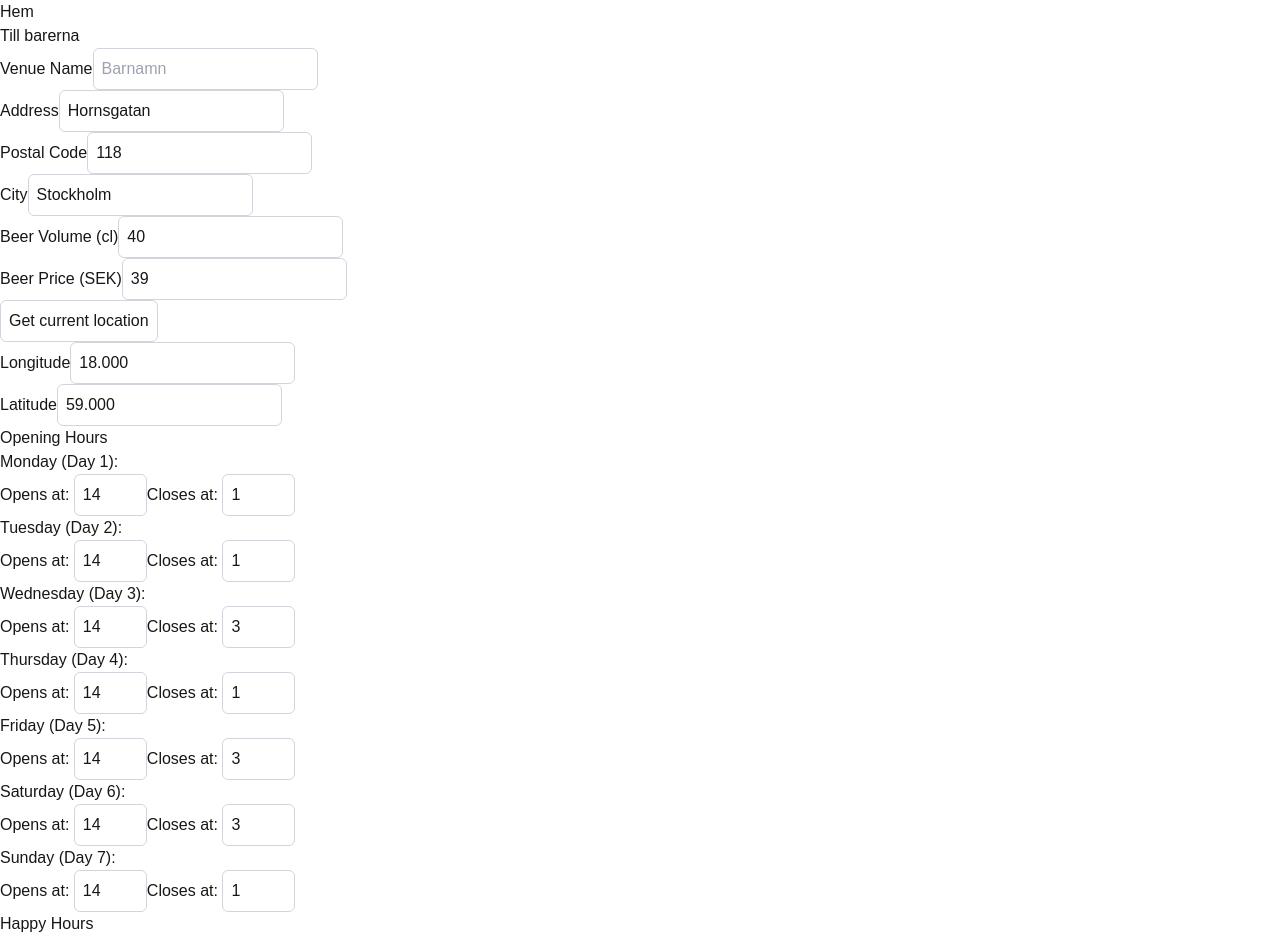
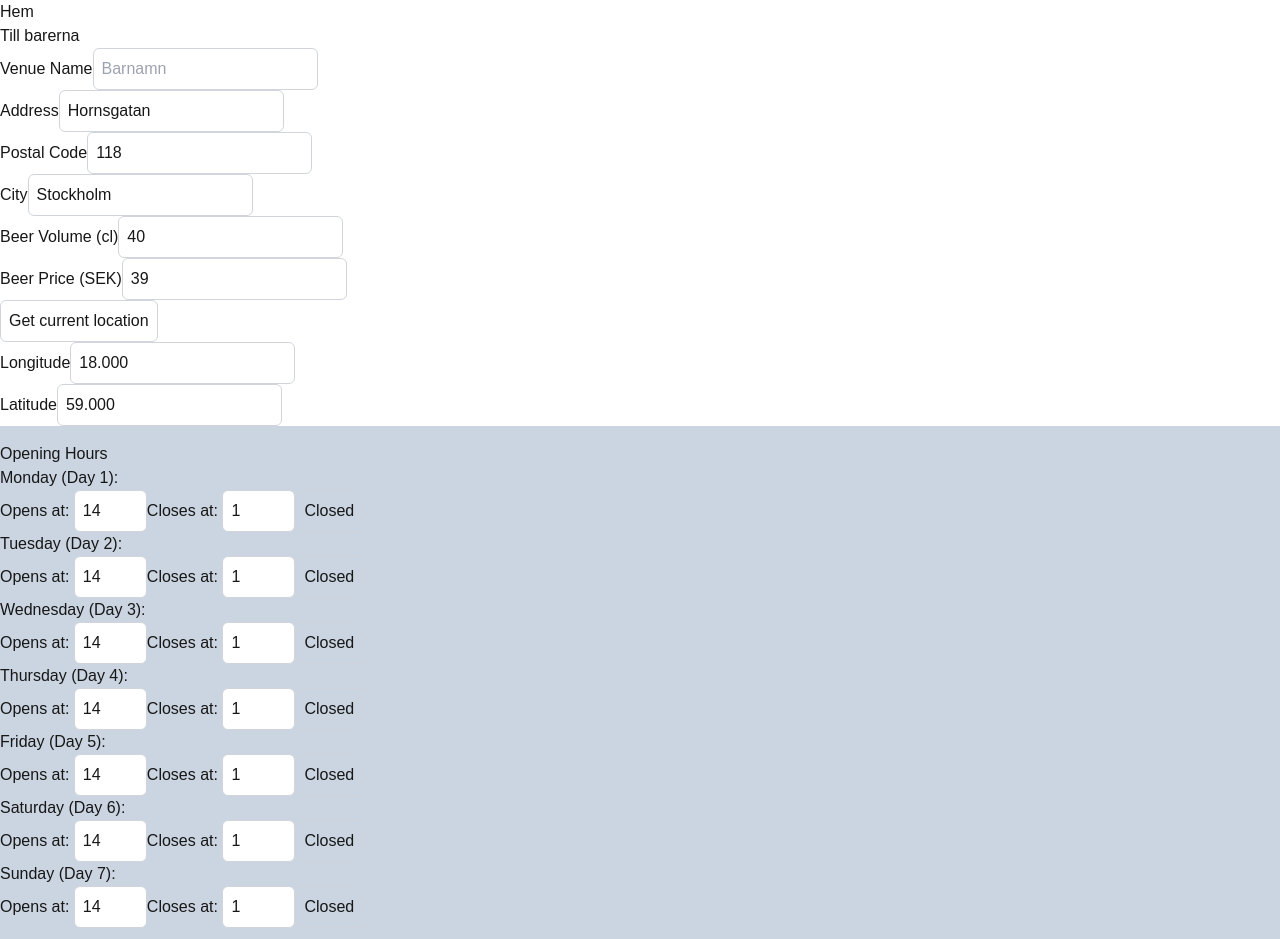
Before and after one commit to nickenickenicke/billig-bars, a Next.js app: page /bar-admin in a window 1280 px wide. Shown: the top 939 px of the page. Built offline with nearby package versions, Linux system fonts and the light colour scheme.

Commit message:
Created Opening hours component

```diff
--- a/src/app/bar-admin/page.tsx
+++ b/src/app/bar-admin/page.tsx
@@ -1,6 +1,7 @@
 import { insertBar } from '@/actions/formActions'
 import { FormInput } from '@/components/form/FormInput'
 import { FormLatLong } from '@/components/form/FormLatLong'
+import { FormOpeningHours } from '@/components/form/FormOpeningHours'
 
 export default async function Bars() {
   return (
@@ -40,67 +41,7 @@ export default async function Bars() {
 
       <FormLatLong />
 
-      <div className="opening-hours">
-        <h3>Opening Hours</h3>
-        <div id="opening-hours-container">
-          <div className="form-group">
-            <label>Monday (Day 1):</label>
-            <div>
-              Opens at: <input type="number" name="opens_at_1" min="0" max="23" defaultValue="14" />
-              Closes at:{' '}
-              <input type="number" name="closes_at_1" min="0" max="23" defaultValue="1" />
-            </div>
-          </div>
-          <div className="form-group">
-            <label>Tuesday (Day 2):</label>
-            <div>
-              Opens at: <input type="number" name="opens_at_2" min="0" max="23" defaultValue="14" />
-              Closes at:{' '}
-              <input type="number" name="closes_at_2" min="0" max="23" defaultValue="1" />
-            </div>
-          </div>
-          <div className="form-group">
-            <label>Wednesday (Day 3):</label>
-            <div>
-              Opens at: <input type="number" name="opens_at_3" min="0" max="23" defaultValue="14" />
-              Closes at:{' '}
-              <input type="number" name="closes_at_3" min="0" max="23" defaultValue="3" />
-            </div>
-          </div>
-          <div className="form-group">
-            <label>Thursday (Day 4):</label>
-            <div>
-              Opens at: <input type="number" name="opens_at_4" min="0" max="23" defaultValue="14" />
-              Closes at:{' '}
-              <input type="number" name="closes_at_4" min="0" max="23" defaultValue="1" />
-            </div>
-          </div>
-          <div className="form-group">
-            <label>Friday (Day 5):</label>
-            <div>
-              Opens at: <input type="number" name="opens_at_5" min="0" max="23" defaultValue="14" />
-              Closes at:{' '}
-              <input type="number" name="closes_at_5" min="0" max="23" defaultValue="3" />
-            </div>
-          </div>
-          <div className="form-group">
-            <label>Saturday (Day 6):</label>
-            <div>
-              Opens at: <input type="number" name="opens_at_6" min="0" max="23" defaultValue="14" />
-              Closes at:{' '}
-              <input type="number" name="closes_at_6" min="0" max="23" defaultValue="3" />
-            </div>
-          </div>
-          <div className="form-group">
-            <label>Sunday (Day 7):</label>
-            <div>
-              Opens at: <input type="number" name="opens_at_7" min="0" max="23" defaultValue="14" />
-              Closes at:{' '}
-              <input type="number" name="closes_at_7" min="0" max="23" defaultValue="1" />
-            </div>
-          </div>
-        </div>
-      </div>
+      <FormOpeningHours />
 
       <div className="happy-hours">
         <h3>Happy Hours</h3>
--- /dev/null
+++ b/src/components/form/FormOpeningHours.tsx
@@ -0,0 +1,221 @@
+'use client'
+
+import { useState } from 'react'
+
+export const FormOpeningHours = () => {
+  const [openingHours, setOpeningHours] = useState({
+    opens_at_1: '14',
+    closes_at_1: '1',
+    opens_at_2: '14',
+    closes_at_2: '1',
+    opens_at_3: '14',
+    closes_at_3: '1',
+    opens_at_4: '14',
+    closes_at_4: '1',
+    opens_at_5: '14',
+    closes_at_5: '1',
+    opens_at_6: '14',
+    closes_at_6: '1',
+    opens_at_7: '14',
+    closes_at_7: '1'
+  })
+
+  const handleChange = (e: React.ChangeEvent<HTMLInputElement>) => {
+    const { name, value } = e.target
+    setOpeningHours({ ...openingHours, [name]: value })
+  }
+
+  const handleClosed = (day: string) => {
+    setOpeningHours({ ...openingHours, [`opens_at_${day}`]: '', [`closes_at_${day}`]: '' })
+  }
+
+  return (
+    <div className="opening-hours bg-slate-300 py-4">
+      <h3>Opening Hours</h3>
+      <div id="opening-hours-container">
+        <div className="form-group">
+          <label>Monday (Day 1):</label>
+          <div>
+            Opens at:{' '}
+            <input
+              type="number"
+              name="opens_at_1"
+              min="0"
+              max="23"
+              value={openingHours.opens_at_1}
+              onChange={handleChange}
+            />
+            Closes at:{' '}
+            <input
+              type="number"
+              name="closes_at_1"
+              min="0"
+              max="23"
+              value={openingHours.closes_at_1}
+              onChange={handleChange}
+            />
+            <button type="button" onClick={() => handleClosed('1')}>
+              Closed
+            </button>
+          </div>
+        </div>
+        <div className="form-group">
+          <label>Tuesday (Day 2):</label>
+          <div>
+            Opens at:{' '}
+            <input
+              type="number"
+              name="opens_at_2"
+              min="0"
+              max="23"
+              value={openingHours.opens_at_2}
+              onChange={handleChange}
+            />
+            Closes at:{' '}
+            <input
+              type="number"
+              name="closes_at_2"
+              min="0"
+              max="23"
+              value={openingHours.closes_at_2}
+              onChange={handleChange}
+            />
+            <button type="button" onClick={() => handleClosed('2')}>
+              Closed
+            </button>
+          </div>
+        </div>
+        <div className="form-group">
+          <label>Wednesday (Day 3):</label>
+          <div>
+            Opens at:{' '}
+            <input
+              type="number"
+              name="opens_at_3"
+              min="0"
+              max="23"
+              value={openingHours.opens_at_3}
+              onChange={handleChange}
+            />
+            Closes at:{' '}
+            <input
+              type="number"
+              name="closes_at_3"
+              min="0"
+              max="23"
+              value={openingHours.closes_at_3}
+              onChange={handleChange}
+            />
+            <button type="button" onClick={() => handleClosed('3')}>
+              Closed
+            </button>
+          </div>
+        </div>
+        <div className="form-group">
+          <label>Thursday (Day 4):</label>
+          <div>
+            Opens at:{' '}
+            <input
+              type="number"
+              name="opens_at_4"
+              min="0"
+              max="23"
+              value={openingHours.opens_at_4}
+              onChange={handleChange}
+            />
+            Closes at:{' '}
+            <input
+              type="number"
+              name="closes_at_4"
+              min="0"
+              max="23"
+              value={openingHours.closes_at_4}
+              onChange={handleChange}
+            />
+            <button type="button" onClick={() => handleClosed('4')}>
+              Closed
+            </button>
+          </div>
+        </div>
+        <div className="form-group">
+          <label>Friday (Day 5):</label>
+          <div>
+            Opens at:{' '}
+            <input
+              type="number"
+              name="opens_at_5"
+              min="0"
+              max="23"
+              value={openingHours.opens_at_5}
+              onChange={handleChange}
+            />
+            Closes at:{' '}
+            <input
+              type="number"
+              name="closes_at_5"
+              min="0"
+              max="23"
+              value={openingHours.closes_at_5}
+              onChange={handleChange}
+            />
+            <button type="button" onClick={() => handleClosed('5')}>
+              Closed
+            </button>
+          </div>
+        </div>
+        <div className="form-group">
+          <label>Saturday (Day 6):</label>
+          <div>
+            Opens at:{' '}
+            <input
+              type="number"
+              name="opens_at_6"
+              min="0"
+              max="23"
+              value={openingHours.opens_at_6}
+              onChange={handleChange}
+            />
+            Closes at:{' '}
+            <input
+              type="number"
+              name="closes_at_6"
+              min="0"
+              max="23"
+              value={openingHours.closes_at_6}
+              onChange={handleChange}
+            />
+            <button type="button" onClick={() => handleClosed('6')}>
+              Closed
+            </button>
+          </div>
+        </div>
+        <div className="form-group">
+          <label>Sunday (Day 7):</label>
+          <div>
+            Opens at:{' '}
+            <input
+              type="number"
+              name="opens_at_7"
+              min="0"
+              max="23"
+              value={openingHours.opens_at_7}
+              onChange={handleChange}
+            />
+            Closes at:{' '}
+            <input
+              type="number"
+              name="closes_at_7"
+              min="0"
+              max="23"
+              value={openingHours.closes_at_7}
+              onChange={handleChange}
+            />
+            <button type="button" onClick={() => handleClosed('7')}>
+              Closed
+            </button>
+          </div>
+        </div>
+      </div>
+    </div>
+  )
+}
```
